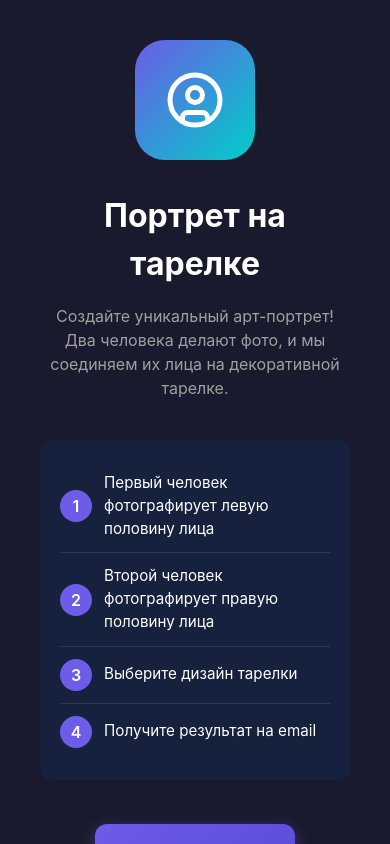
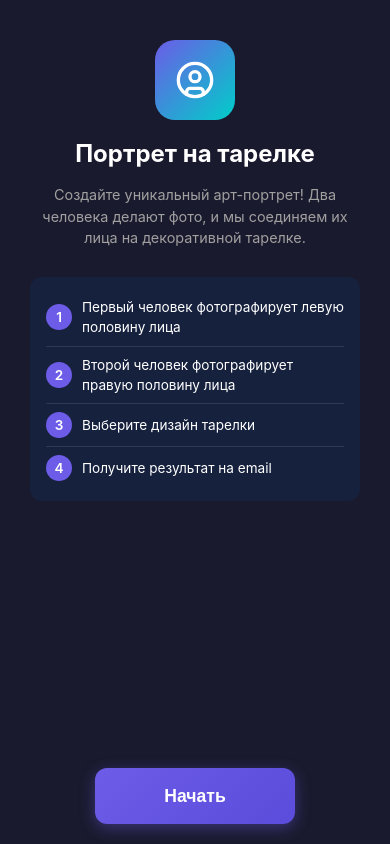
Before and after one commit to Fe0fan0v/photo-collage, a website built with Vite: page index.html in a window 390 px wide. Built offline with nearby package versions, Linux system fonts and the light colour scheme; some packages are replaced by stand-ins of ours; no server answers.

Commit message:
Fix mobile layout: button visibility on iOS

```diff
--- a/src/styles/main.css
+++ b/src/styles/main.css
@@ -22,7 +22,8 @@
 html, body {
   height: 100%;
   width: 100%;
-  overflow: hidden;
+  overflow-x: hidden;
+  overflow-y: auto;
 }
 
 body {
@@ -32,10 +33,14 @@ body {
   line-height: 1.5;
   -webkit-font-smoothing: antialiased;
   -moz-osx-font-smoothing: grayscale;
+  min-height: 100vh;
+  min-height: 100dvh; /* Dynamic viewport height for iOS */
+  padding-bottom: env(safe-area-inset-bottom);
 }
 
 #app {
-  height: 100%;
+  min-height: 100vh;
+  min-height: 100dvh;
   width: 100%;
   display: flex;
   flex-direction: column;
@@ -47,10 +52,12 @@ body {
   display: flex;
   flex-direction: column;
   padding: 20px;
+  padding-bottom: calc(20px + env(safe-area-inset-bottom));
   width: 100%;
   max-width: 600px;
   margin: 0 auto;
   animation: fadeIn 0.3s ease;
+  min-height: 0; /* Allow flex shrinking */
 }
 
 @keyframes fadeIn {
@@ -66,10 +73,16 @@ body {
 
 /* Typography */
 h1 {
-  font-size: 2rem;
+  font-size: 1.5rem;
   font-weight: 700;
-  margin-bottom: 16px;
+  margin-bottom: 12px;
   text-align: center;
+}
+
+@media (min-width: 400px) {
+  h1 {
+    font-size: 1.75rem;
+  }
 }
 
 h2 {
@@ -80,7 +93,8 @@ h2 {
 
 p {
   color: var(--text-muted);
-  margin-bottom: 16px;
+  margin-bottom: 12px;
+  font-size: 0.9rem;
 }
 
 /* Buttons */
@@ -419,42 +433,43 @@ p {
   display: flex;
   flex-direction: column;
   align-items: center;
-  justify-content: center;
+  justify-content: flex-start;
   text-align: center;
-  padding: 20px;
+  padding: 10px;
+  padding-top: 20px;
 }
 
 .welcome-icon {
-  width: 120px;
-  height: 120px;
-  margin-bottom: 32px;
+  width: 80px;
+  height: 80px;
+  margin-bottom: 16px;
   background: linear-gradient(135deg, var(--primary-color), var(--secondary-color));
-  border-radius: 30px;
+  border-radius: 20px;
   display: flex;
   align-items: center;
   justify-content: center;
+  flex-shrink: 0;
 }
 
 .welcome-icon svg {
-  width: 60px;
-  height: 60px;
-  stroke: white;
-  stroke-width: 2;
+  width: 40px;
+  height: 40px;
 }
 
 .welcome-steps {
   text-align: left;
-  margin: 24px 0;
-  padding: 20px;
+  margin: 16px 0;
+  padding: 12px 16px;
   background: var(--surface-color);
   border-radius: var(--border-radius);
+  width: 100%;
 }
 
 .welcome-step {
   display: flex;
   align-items: center;
-  gap: 12px;
-  padding: 12px 0;
+  gap: 10px;
+  padding: 8px 0;
 }
 
 .welcome-step:not(:last-child) {
@@ -462,20 +477,21 @@ p {
 }
 
 .step-number {
-  width: 32px;
-  height: 32px;
+  width: 26px;
+  height: 26px;
   background: var(--primary-color);
   border-radius: 50%;
   display: flex;
   align-items: center;
   justify-content: center;
   font-weight: 600;
+  font-size: 0.85rem;
   flex-shrink: 0;
 }
 
 .step-text {
   color: var(--text-color);
-  font-size: 0.95rem;
+  font-size: 0.85rem;
 }
 
 /* Error message */
```
Also changed, not shown: .claude/settings.local.json.
